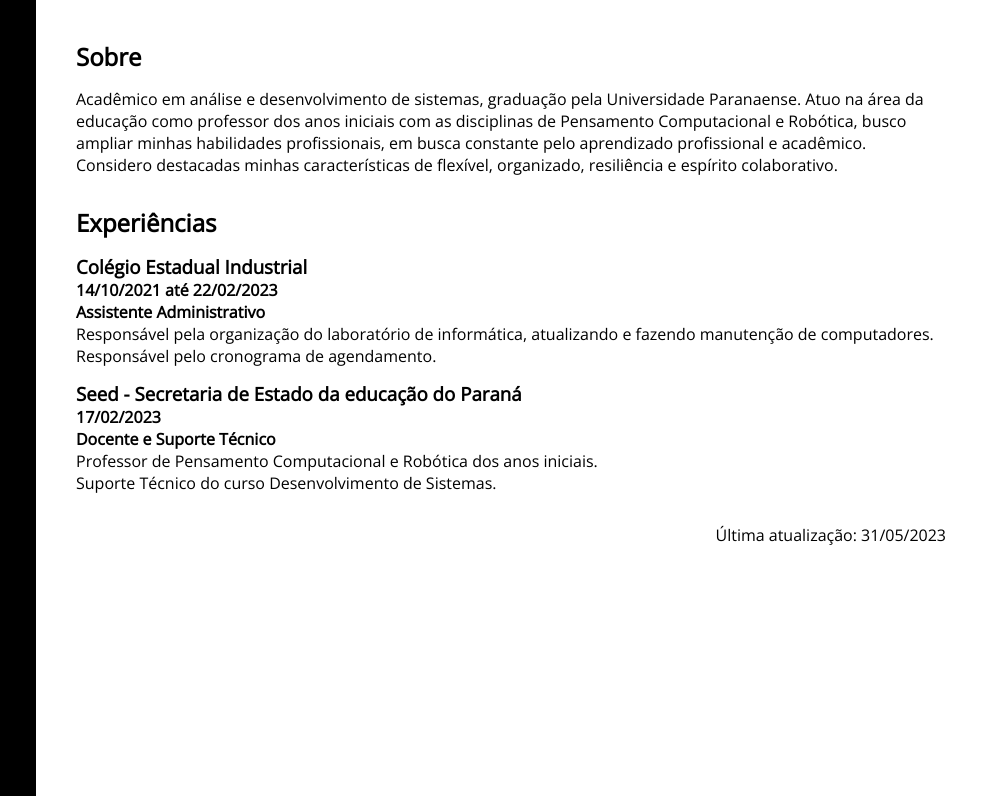
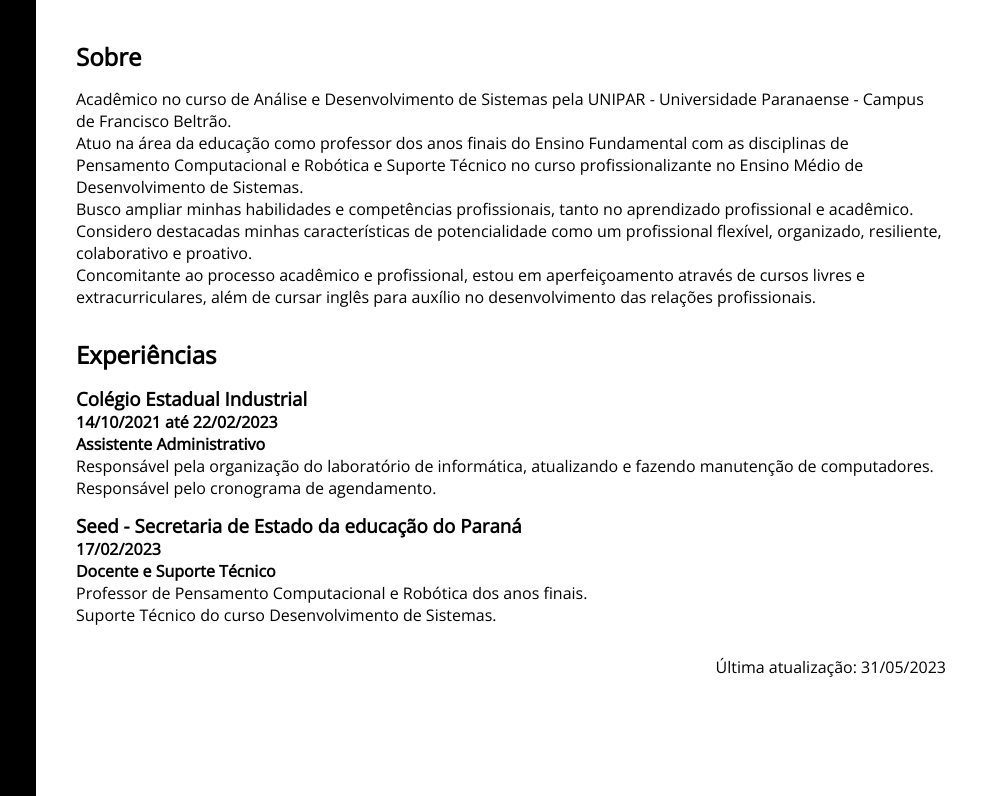
Before and after one commit to denilsotls/my-CV, a plain HTML site: page index.html in a window 1280 px wide. Shown: the top 796 px of the page, 294-1280 px from the left. Drawn offline with nearby package versions, Linux system fonts and the light colour scheme.

Commit message:
Atualização
Adicionando novos campos

```diff
--- a/index.html
+++ b/index.html
@@ -112,9 +112,11 @@
         <div class="experiences-column">
             <section>
                 <h2>Sobre</h2>
-                <p>Acadêmico em análise e desenvolvimento de sistemas, graduação pela Universidade Paranaense. Atuo na área da educação como professor dos anos iniciais com as disciplinas de Pensamento Computacional e Robótica, busco ampliar minhas habilidades profissionais, em busca constante pelo aprendizado profissional e acadêmico.
-                    Considero destacadas minhas características de flexível, organizado, resiliência e espírito colaborativo.
-                    </p>
+                <p>Acadêmico no curso de  Análise e Desenvolvimento de Sistemas pela UNIPAR - Universidade Paranaense - Campus de Francisco Beltrão. </p>
+                    <p>Atuo na área da educação como professor dos anos finais do Ensino Fundamental com as disciplinas de Pensamento Computacional e Robótica e Suporte Técnico no curso profissionalizante no Ensino Médio de Desenvolvimento de Sistemas.</p>
+                    <p>Busco ampliar minhas habilidades e competências profissionais, tanto no aprendizado profissional e acadêmico. </p>
+                    <p> Considero destacadas minhas características de potencialidade como um profissional  flexível, organizado, resiliente, colaborativo e proativo.</p>
+                    <p>Concomitante ao processo acadêmico e profissional, estou em aperfeiçoamento através de cursos livres e extracurriculares, além de cursar inglês para auxílio no desenvolvimento das relações profissionais.</p>
             </section>
             <section>
                 <h2>Experiências </h2>
@@ -132,7 +134,7 @@
                         <h3>Seed - Secretaria de Estado da educação do Paraná</h3>
                         <h4>17/02/2023</h4>
                         <h4>Docente e Suporte Técnico</h4>
-                        <p>Professor de Pensamento Computacional e Robótica dos anos iniciais.</p>
+                        <p>Professor de Pensamento Computacional e Robótica dos anos finais.</p>
                         <p>Suporte Técnico do curso Desenvolvimento de Sistemas.</p>
                     </div>
                 </div>
```
